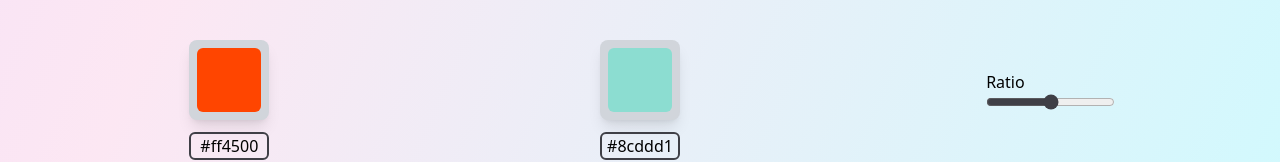
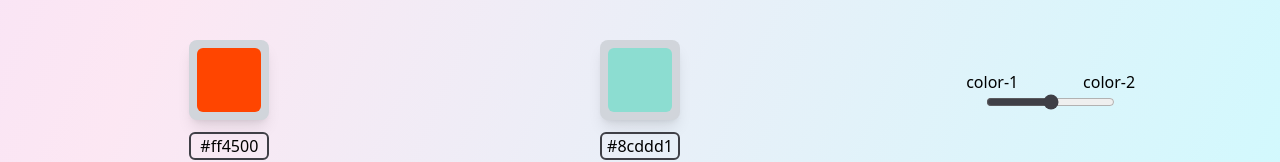
Before and after one commit to sina-byn/all-things-colors, a Next.js app: page / in a window 1280 px wide. Shown: the part 2559-2721 px from the top of the page. Built offline with nearby package versions, Linux system fonts and the light colour scheme.

Commit message:
range-input and mixColorsFn refactored

```diff
--- a/components/RangeInput.tsx
+++ b/components/RangeInput.tsx
@@ -1,21 +1,29 @@
 import { FC, ChangeEvent } from 'react';
 
 interface RangeInputProps {
-  title: string;
+  titles: [string, string];
   value: number;
   setValue: Function;
 }
 
-const RangeInput: FC<RangeInputProps> = ({ title, value, setValue }) => {
-    const changeHandler = (e: ChangeEvent) => {
-        const input = e.target as HTMLInputElement;
-        const { value } = input;
-        setValue(value);
-    };
+const RangeInput: FC<RangeInputProps> = ({ titles, value, setValue }) => {
+  const changeHandler = (e: ChangeEvent) => {
+    const input = e.target as HTMLInputElement;
+    const { value } = input;
+    setValue(value);
+  };
   return (
     <div className='range-input flex flex-col justify-self-center -mt-5'>
-      <label className='font-medium text-md'>{title}</label>
-      <input type='range' value={value} onChange={changeHandler} className='accent-zinc-700' />
+      <div className='title flex justify-between'>
+        <label className='font-medium text-[0.8rem] md:text-base md:-ml-5'>{titles[0]}</label>
+        <label className='font-medium text-[0.8rem] md:text-base md:-mr-5'>{titles[1]}</label>
+      </div>
+      <input
+        type='range'
+        value={value}
+        onChange={changeHandler}
+        className='accent-zinc-700'
+      />
     </div>
   );
 };
--- a/pages/index.tsx
+++ b/pages/index.tsx
@@ -182,7 +182,7 @@ const Home: NextPage = () => {
             }
           />
           <RangeInput
-            title='Ratio'
+            titles={['color-1', 'color-2']}
             value={mixData.ratio}
             setValue={(value: string) =>
               setMixData(prev => ({ ...prev, ratio: +value } as MixData))
--- a/utils/color-generation.ts
+++ b/utils/color-generation.ts
@@ -59,9 +59,9 @@ const generateMixedColor = (data: MixData) => {
   const {r: r_2, g: g_2, b: b_2} = hexToRgb(color_2);
 
   const mixedColor = {
-    r: Math.round(((r_1 - r_2) * ratio / 100) + r_2),
-    g: Math.round(((g_1 - g_2) * ratio / 100) + g_2),
-    b: Math.round(((b_1 - b_2) * ratio / 100) + b_2)
+    r: Math.round(((r_2 - r_1) * ratio / 100) + r_1),
+    g: Math.round(((g_2 - g_1) * ratio / 100) + g_1),
+    b: Math.round(((b_2 - b_1) * ratio / 100) + b_1)
   };
 
   return rgbToHex(mixedColor);
```
